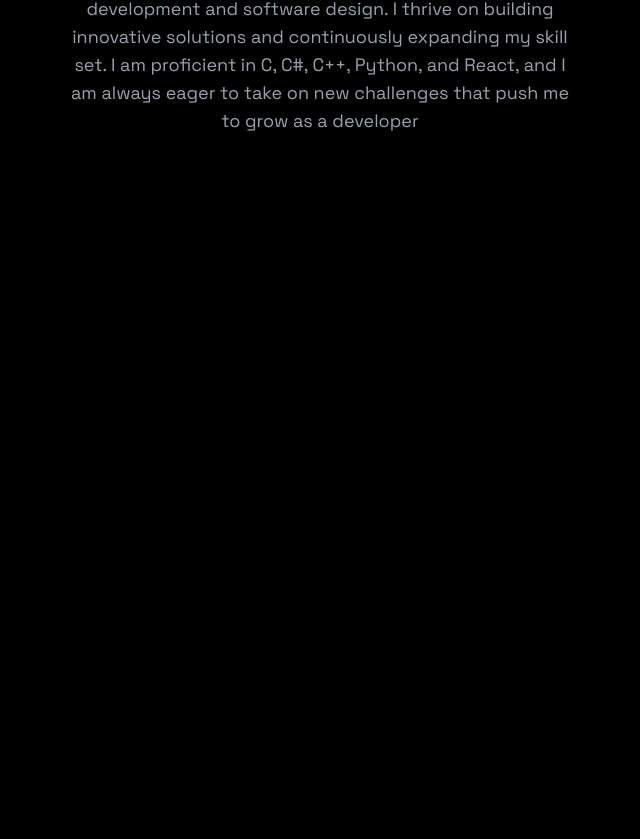
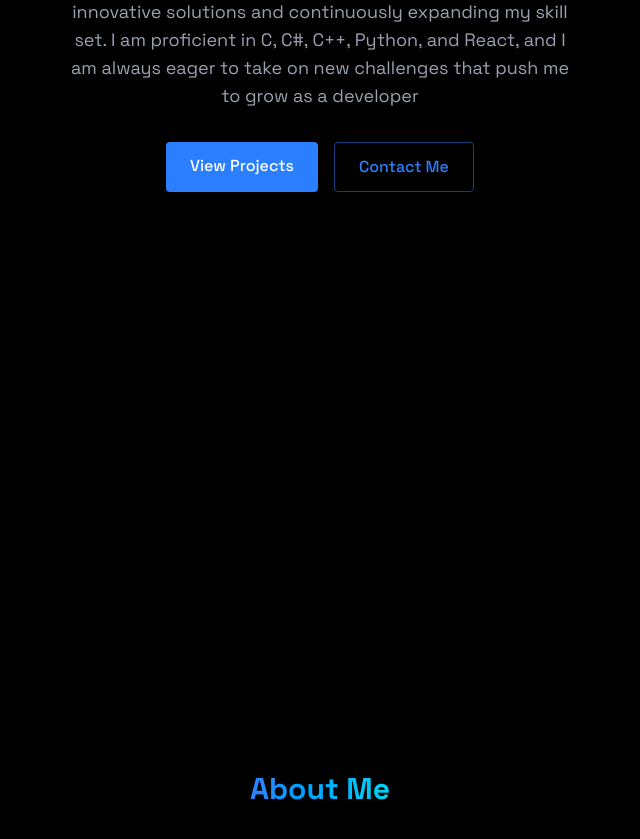
Before and after one commit to nguyennb12/Portfolio, a React (Vite) app: page / in a window 1280 px wide. Shown: the part 395-1234 px from the top of the page, without its empty margins (320-960 px from the left). Before the commit the page ends 800 px from the top, so only its background shows below. Built offline with nearby package versions, Linux system fonts and the light colour scheme.

Commit message:
Added about section implementation

```diff
--- a/src/App.jsx
+++ b/src/App.jsx
@@ -5,6 +5,7 @@ import "./index.css";
 import { Navbar } from "./compnents/sections/Navbar";
 import { MobileMenu } from "./compnents/MobileMenu";
 import { Home } from "./compnents/sections/Home";
+import { About } from "./compnents/sections/About";
 
 function App() {
   const [isLoaded, setIsLoaded] = useState(false);
@@ -12,14 +13,15 @@ function App() {
 
   return (
     <>
-      {!isLoaded && <LoadingScreen onComplete={() => setIsLoaded(true)} />}  {""}
-      <div className={`min-h-screen transition-opacity duraction-700
+      {!isLoaded && <LoadingScreen onComplete={() => setIsLoaded(true)} />}
+      <div className={`min-h-screen transition-opacity duration-700
         ${isLoaded ? "opacity-100" : "opacity-0"}
         bg-black text-gray-100`}
       >
         <Navbar menuOpen={menuOpen} setMenuOpen={setMenuOpen} />
         <MobileMenu menuOpen={menuOpen} setMenuOpen={setMenuOpen} />
         <Home />
+        <About />
       </div>
     </>
   );
--- a/src/compnents/sections/About.jsx
+++ b/src/compnents/sections/About.jsx
@@ -0,0 +1,18 @@
+export const About = () => {
+    return (
+        <section
+            id="about"
+            className="min-h-screen flex items-center justify-center py-20"
+        >
+
+            <div className="max-w-3xl mx-auto px-4">
+                <h2 className="text-3xl font-bold mb-8 bg-gradient-to-r from-blue-500 to-cyan-400 bg-clip-text text-transparent text-center">
+                    About Me
+                </h2>
+
+            </div>
+
+
+        </section>
+    );
+};
--- a/src/compnents/sections/Home.jsx
+++ b/src/compnents/sections/Home.jsx
@@ -6,7 +6,7 @@ export const Home = () => {
             className="min-h-screen flex flex-col items-center justify-center"
         >
             <div className="text-center z-10 px-4">
-                <h1 className="text-5xl md:text-7xl font-bold mb-6 bg-gradient-to-r from-blue-500 to-blue-400 text-transparent bg-clip-text">
+                <h1 className="text-5xl md:text-7xl font-bold mb-6 bg-gradient-to-r from-blue-500 to-cyan-400 text-transparent bg-clip-text">
                     Hi, I'm Brian
                 </h1>
                 <p className="text-gray-400 text-lg mb-8 max-w-lg max-auto">
@@ -17,6 +17,19 @@ export const Home = () => {
                     and I am always eager to take on new challenges that push me to grow as a developer
 
                 </p>
+                <div className="flex justify-center space-x-4">
+                    <a href="#projects" className="bg-blue-500 text-white py-3 px-6 rounded font-medium transition
+                    relative overflow-hidden hover:-translate-y-0.5 hover:shadow-[0_0_15px_rgb(59, 130, 246, 0.4)]"
+                    >
+                        View Projects
+                    </a>
+                    <a href="#contact"
+                        className="border border-blue-500/50 text-blue-500 py-3 px-6 rounded font-medium transition-all duration-200
+                        hover:-translate-y-0.5 hover:shadow-[0_0_15px_rgb(59, 130, 246, 0.2) hover:bg-blue-500/10]"
+                    >
+                        Contact Me
+                    </a>
+                </div>
 
             </div>
 
```
